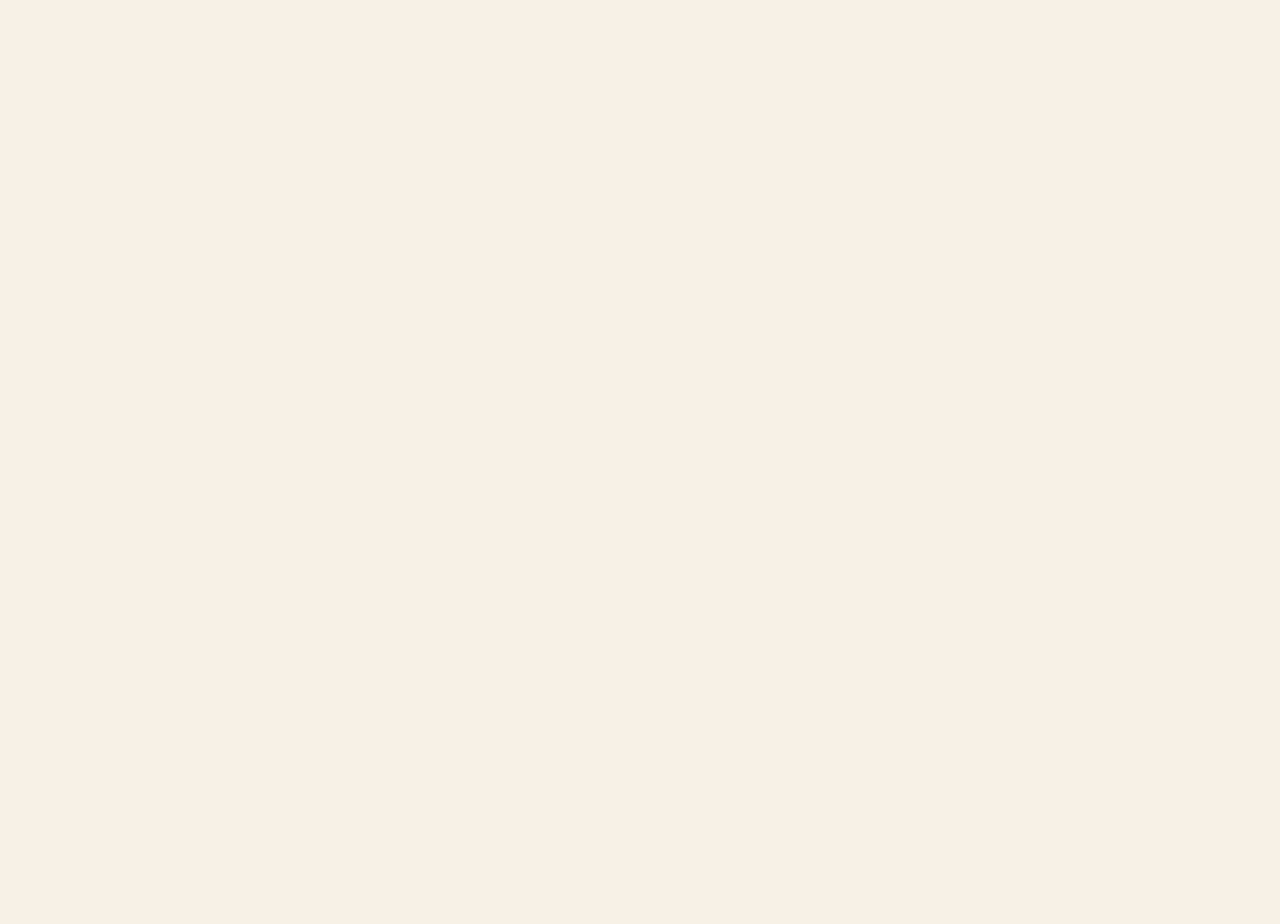
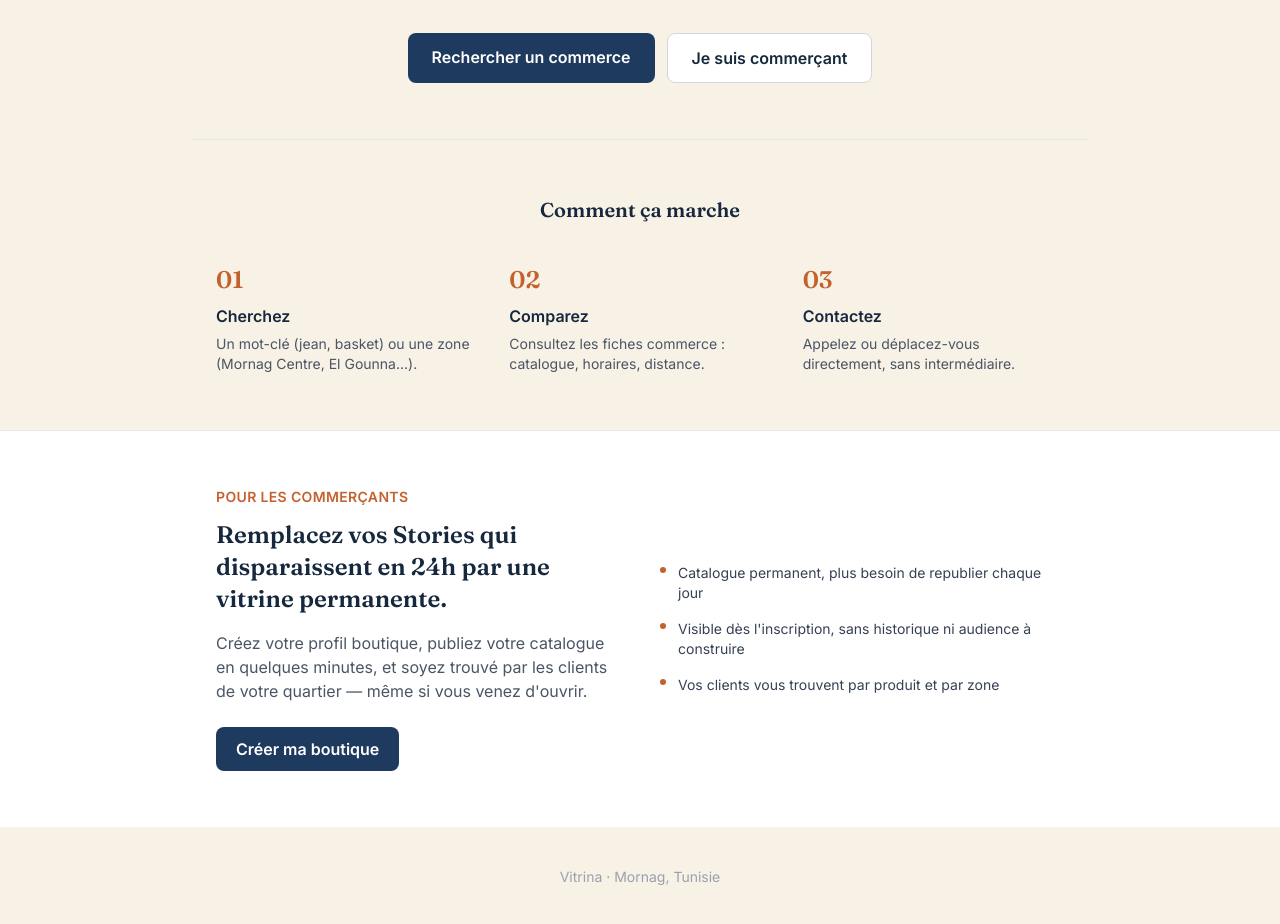
Before and after one commit to GmatiAyoub/vitrina-front, a React (Vite) app: page / in a window 1280 px wide. Before the commit this address led to /recherche. Shown: the part 440-1364 px from the top of the page. Before the commit the page ends 800 px from the top, so only its background shows below. Built offline with nearby package versions, Linux system fonts and the light colour scheme; no server answers.

Commit message:
ajout de page off

```diff
--- a/src/App.jsx
+++ b/src/App.jsx
@@ -1,6 +1,8 @@
-import { BrowserRouter, Routes, Route, Navigate } from 'react-router-dom';
+import { BrowserRouter, Routes, Route } from 'react-router-dom';
 import { AuthProvider } from './context/AuthContext';
 import ProtectedRoute from './components/ProtectedRoute';
+import Navbar from './components/Navbar';
+import HomePage from './pages/HomePage';
 import Login from './pages/Login';
 import Register from './pages/Register';
 import Dashboard from './pages/Dashboard';
@@ -10,7 +12,6 @@ import FavoritesPage from './pages/FavoritesPage';
 import AdminPage from './pages/AdminPage';
 import CommerceProfilePage from './pages/CommerceProfilePage';
 import MyProductsPage from './pages/MyProductsPage';
-import Navbar from './components/Navbar';
 
 function App() {
   return (
@@ -18,7 +19,7 @@ function App() {
       <AuthProvider>
         <Navbar />
         <Routes>
-          <Route path="/" element={<Navigate to="/recherche" replace />} />
+          <Route path="/" element={<HomePage />} />
 
           <Route path="/recherche" element={<SearchPage />} />
           <Route path="/commerces/:id" element={<CommerceDetailPage />} />
@@ -26,47 +27,11 @@ function App() {
           <Route path="/login" element={<Login />} />
           <Route path="/register" element={<Register />} />
 
-          <Route
-            path="/dashboard"
-            element={
-              <ProtectedRoute>
-                <Dashboard />
-              </ProtectedRoute>
-            }
-          />
-
-          <Route
-            path="/favoris"
-            element={
-              <ProtectedRoute allowedRoles={['client']}>
-                <FavoritesPage />
-              </ProtectedRoute>
-            }
-          />
-          <Route
-            path="/admin"
-            element={
-              <ProtectedRoute allowedRoles={['admin']}>
-                <AdminPage />
-              </ProtectedRoute>
-            }
-          />
-          <Route
-            path="/mon-commerce"
-            element={
-              <ProtectedRoute allowedRoles={['commercant']}>
-                <CommerceProfilePage />
-              </ProtectedRoute>
-            }
-          />
-          <Route
-            path="/mes-produits"
-            element={
-              <ProtectedRoute allowedRoles={['commercant']}>
-                <MyProductsPage />
-              </ProtectedRoute>
-            }
-          />
+          <Route path="/dashboard" element={<ProtectedRoute><Dashboard /></ProtectedRoute>} />
+          <Route path="/favoris" element={<ProtectedRoute allowedRoles={['client']}><FavoritesPage /></ProtectedRoute>} />
+          <Route path="/admin" element={<ProtectedRoute allowedRoles={['admin']}><AdminPage /></ProtectedRoute>} />
+          <Route path="/mon-commerce" element={<ProtectedRoute allowedRoles={['commercant']}><CommerceProfilePage /></ProtectedRoute>} />
+          <Route path="/mes-produits" element={<ProtectedRoute allowedRoles={['commercant']}><MyProductsPage /></ProtectedRoute>} />
         </Routes>
       </AuthProvider>
     </BrowserRouter>
--- a/src/components/Navbar.jsx
+++ b/src/components/Navbar.jsx
@@ -12,9 +12,9 @@ export default function Navbar() {
 
   return (
     <nav className="bg-white border-b border-gray-200 px-6 py-3 flex items-center justify-between sticky top-0 z-10 shadow-sm">
-      <Link to="/recherche" className="text-xl font-display font-semibold text-primary">
-        Vitrina
-      </Link>
+      <Link to="/" className="text-xl font-display font-semibold text-primary">
+  Vitrina
+</Link>
 
       <div className="flex items-center gap-5 text-sm">
         <Link to="/recherche" className="text-gray-600 hover:text-primary font-medium">
--- a/src/pages/Dashboard.jsx
+++ b/src/pages/Dashboard.jsx
@@ -1,50 +1,185 @@
+import { useEffect, useState } from 'react';
+import { Navigate, Link } from 'react-router-dom';
 import { useAuth } from '../context/AuthContext';
-import { Navigate, Link } from 'react-router-dom';
+import api from '../api/axios';
 
 export default function Dashboard() {
-  const { user, loading, logout } = useAuth();
+  const { user, loading } = useAuth();
 
   if (loading) return <p className="text-center mt-16 text-gray-500">Chargement...</p>;
   if (!user) return <Navigate to="/login" replace />;
 
   return (
-    <div className="max-w-lg mx-auto mt-16 p-8 bg-white rounded-xl shadow-md">
-      <h1 className="text-xl font-display font-semibold text-ink mb-4">Bienvenue sur Vitrina</h1>
-      <p className="text-gray-600">Email : {user.email}</p>
-      <p className="text-gray-600 mb-4">Rôle : {user.role}</p>
+    <div className="max-w-3xl mx-auto p-6">
+      <h1 className="text-2xl font-display font-semibold text-ink mb-1">
+        Bonjour {user.email.split('@')[0]}
+      </h1>
+      <p className="text-gray-500 text-sm mb-8">
+        {user.role === 'client' && 'Votre espace client Vitrina.'}
+        {user.role === 'commercant' && 'Votre espace commerçant Vitrina.'}
+        {user.role === 'admin' && "Votre espace d'administration Vitrina."}
+      </p>
 
-      <div className="flex flex-col gap-2 mb-4">
-        <Link to="/recherche" className="text-primary font-medium">
-          🔍 Aller à la recherche
-        </Link>
-        {user.role === 'client' && (
-          <Link to="/favoris" className="text-primary font-medium">
-            ★ Mes favoris
-          </Link>
-        )}
-        {user.role === 'commercant' && (
-          <>
-            <Link to="/mon-commerce" className="text-primary font-medium">
-              🏬 Mon commerce
-            </Link>
-            <Link to="/mes-produits" className="text-primary font-medium">
-              📦 Mes produits
-            </Link>
-          </>
-        )}
-        {user.role === 'admin' && (
-          <Link to="/admin" className="text-primary font-medium">
-            ⚙️ Panneau d'administration
-          </Link>
-        )}
-      </div>
-
-      <button
-        onClick={logout}
-        className="bg-primary hover:bg-primary-dark text-white px-4 py-2 rounded-lg font-medium transition-colors"
-      >
-        Se déconnecter
-      </button>
+      {user.role === 'client' && <TableauClient />}
+      {user.role === 'commercant' && <TableauCommercant />}
+      {user.role === 'admin' && <TableauAdmin />}
     </div>
   );
 }
+
+function TableauClient() {
+  const [nbFavoris, setNbFavoris] = useState(null);
+
+  useEffect(() => {
+    api
+      .get('/favoris')
+      .then((res) => setNbFavoris(res.data.favoris.length))
+      .catch(() => setNbFavoris(0));
+  }, []);
+
+  return (
+    <div className="grid grid-cols-1 sm:grid-cols-2 gap-4">
+      <CarteAction
+        titre="Rechercher"
+        description="Trouver un produit ou un commerce à Mornag."
+        lien="/recherche"
+        libelleLien="Lancer une recherche"
+      />
+      <CarteChiffre
+        titre="Mes favoris"
+        chiffre={nbFavoris}
+        lien="/favoris"
+        libelleLien="Voir mes favoris"
+      />
+    </div>
+  );
+}
+
+function TableauCommercant() {
+  const [commerce, setCommerce] = useState(undefined);
+  const [nbProduits, setNbProduits] = useState(null);
+
+  useEffect(() => {
+    api
+      .get('/commerces/me')
+      .then((res) => setCommerce(res.data.commerce))
+      .catch(() => setCommerce(null));
+
+    api
+      .get('/produits/mes-produits')
+      .then((res) => setNbProduits(res.data.produits.length))
+      .catch(() => setNbProduits(0));
+  }, []);
+
+  if (commerce === undefined) {
+    return <p className="text-gray-500 text-sm">Chargement...</p>;
+  }
+
+  if (commerce === null) {
+    return (
+      <div className="bg-white border border-gray-200 rounded-xl p-6">
+        <h2 className="font-semibold text-ink mb-1.5">Créez votre profil boutique</h2>
+        <p className="text-sm text-gray-600 mb-4">
+          Vous n'avez pas encore de commerce enregistré. Créez-le pour commencer à
+          publier votre catalogue.
+        </p>
+        <Link
+          to="/mon-commerce"
+          className="inline-block bg-primary hover:bg-primary-dark text-white px-4 py-2 rounded-lg text-sm font-semibold transition-colors"
+        >
+          Créer mon commerce
+        </Link>
+      </div>
+    );
+  }
+
+  return (
+    <div className="grid grid-cols-1 sm:grid-cols-2 gap-4">
+      <div className="bg-white border border-gray-200 rounded-xl p-5">
+        <p className="text-xs text-gray-500 mb-1">Mon commerce</p>
+        <p className="font-semibold text-ink mb-1">{commerce.nom}</p>
+        <span
+          className={`inline-block px-2 py-0.5 rounded-full text-xs font-medium mb-3 ${
+            commerce.active ? 'bg-green-100 text-green-700' : 'bg-red-100 text-red-700'
+          }`}
+        >
+          {commerce.active ? 'Visible dans la recherche' : 'Suspendu par un admin'}
+        </span>
+        <Link to="/mon-commerce" className="block text-sm text-primary font-medium">
+          Modifier mon profil →
+        </Link>
+      </div>
+      <CarteChiffre
+        titre="Mes produits"
+        chiffre={nbProduits}
+        lien="/mes-produits"
+        libelleLien="Gérer mon catalogue"
+      />
+    </div>
+  );
+}
+
+function TableauAdmin() {
+  const [stats, setStats] = useState(null);
+
+  useEffect(() => {
+    api
+      .get('/admin/statistiques')
+      .then((res) => setStats(res.data.statistiques))
+      .catch(() => {});
+  }, []);
+
+  return (
+    <div>
+      {stats && (
+        <div className="grid grid-cols-2 sm:grid-cols-4 gap-4 mb-6">
+          <MiniStat label="Clients" valeur={stats.nbClients} />
+          <MiniStat label="Commerçants" valeur={stats.nbCommercants} />
+          <MiniStat label="Commerces actifs" valeur={stats.nbCommercesActifs} />
+          <MiniStat label="Produits" valeur={stats.nbProduits} />
+        </div>
+      )}
+      <Link
+        to="/admin"
+        className="inline-block bg-primary hover:bg-primary-dark text-white px-4 py-2 rounded-lg text-sm font-semibold transition-colors"
+      >
+        Ouvrir le panneau d'administration →
+      </Link>
+    </div>
+  );
+}
+
+function CarteAction({ titre, description, lien, libelleLien }) {
+  return (
+    <div className="bg-white border border-gray-200 rounded-xl p-5">
+      <p className="font-semibold text-ink mb-1.5">{titre}</p>
+      <p className="text-sm text-gray-600 mb-4">{description}</p>
+      <Link to={lien} className="text-sm text-primary font-medium">
+        {libelleLien} →
+      </Link>
+    </div>
+  );
+}
+
+function CarteChiffre({ titre, chiffre, lien, libelleLien }) {
+  return (
+    <div className="bg-white border border-gray-200 rounded-xl p-5">
+      <p className="text-xs text-gray-500 mb-1">{titre}</p>
+      <p className="text-3xl font-display font-semibold text-accent mb-3">
+        {chiffre === null ? '—' : chiffre}
+      </p>
+      <Link to={lien} className="text-sm text-primary font-medium">
+        {libelleLien} →
+      </Link>
+    </div>
+  );
+}
+
+function MiniStat({ label, valeur }) {
+  return (
+    <div className="bg-white border border-gray-200 rounded-xl p-4">
+      <p className="text-2xl font-display font-semibold text-accent">{valeur}</p>
+      <p className="text-xs text-gray-500 mt-1">{label}</p>
+    </div>
+  );
+}
--- /dev/null
+++ b/src/pages/HomePage.jsx
@@ -0,0 +1,115 @@
+import { Link } from 'react-router-dom';
+
+export default function HomePage() {
+  return (
+    <div>
+      {/* Hero */}
+      <section className="max-w-3xl mx-auto px-6 pt-16 pb-14 text-center">
+        <p className="text-accent font-semibold text-sm tracking-wide uppercase mb-4">
+          Mornag · Vêtements & chaussures
+        </p>
+        <h1 className="text-4xl sm:text-5xl font-display font-semibold text-ink leading-tight mb-5">
+          Les commerces de votre quartier,
+          <br />
+          sans faire défiler Facebook.
+        </h1>
+        <p className="text-gray-600 text-base sm:text-lg max-w-xl mx-auto mb-8">
+          Vitrina rassemble les boutiques de Mornag dans un seul endroit : cherchez un
+          article, trouvez le commerce le plus proche, contactez-le directement.
+        </p>
+        <div className="flex flex-col sm:flex-row gap-3 justify-center">
+          <Link
+            to="/recherche"
+            className="bg-primary hover:bg-primary-dark text-white px-6 py-3 rounded-lg font-semibold transition-colors"
+          >
+            Rechercher un commerce
+          </Link>
+          <Link
+            to="/register"
+            className="bg-white border border-gray-300 hover:border-primary text-ink px-6 py-3 rounded-lg font-semibold transition-colors"
+          >
+            Je suis commerçant
+          </Link>
+        </div>
+      </section>
+
+      {/* Comment ça marche - côté client */}
+      <section className="max-w-4xl mx-auto px-6 py-14 border-t border-gray-200">
+        <h2 className="text-xl font-display font-semibold text-ink text-center mb-10">
+          Comment ça marche
+        </h2>
+        <div className="grid grid-cols-1 sm:grid-cols-3 gap-8">
+          <Etape
+            numero="01"
+            titre="Cherchez"
+            description="Un mot-clé (jean, basket) ou une zone (Mornag Centre, El Gounna...)."
+          />
+          <Etape
+            numero="02"
+            titre="Comparez"
+            description="Consultez les fiches commerce : catalogue, horaires, distance."
+          />
+          <Etape
+            numero="03"
+            titre="Contactez"
+            description="Appelez ou déplacez-vous directement, sans intermédiaire."
+          />
+        </div>
+      </section>
+
+      {/* Pour les commerçants */}
+      <section className="bg-white border-t border-gray-200">
+        <div className="max-w-4xl mx-auto px-6 py-14 grid grid-cols-1 sm:grid-cols-2 gap-10 items-center">
+          <div>
+            <p className="text-accent font-semibold text-sm tracking-wide uppercase mb-3">
+              Pour les commerçants
+            </p>
+            <h2 className="text-2xl font-display font-semibold text-ink mb-4">
+              Remplacez vos Stories qui disparaissent en 24h
+              par une vitrine permanente.
+            </h2>
+            <p className="text-gray-600 mb-6">
+              Créez votre profil boutique, publiez votre catalogue en quelques minutes,
+              et soyez trouvé par les clients de votre quartier — même si vous venez
+              d'ouvrir.
+            </p>
+            <Link
+              to="/register"
+              className="inline-block bg-primary hover:bg-primary-dark text-white px-5 py-2.5 rounded-lg font-semibold transition-colors"
+            >
+              Créer ma boutique
+            </Link>
+          </div>
+          <ul className="flex flex-col gap-4">
+            <Avantage texte="Catalogue permanent, plus besoin de republier chaque jour" />
+            <Avantage texte="Visible dès l'inscription, sans historique ni audience à construire" />
+            <Avantage texte="Vos clients vous trouvent par produit et par zone" />
+          </ul>
+        </div>
+      </section>
+
+      <footer className="max-w-4xl mx-auto px-6 py-10 text-center">
+        <p className="text-sm text-gray-400">Vitrina · Mornag, Tunisie</p>
+      </footer>
+    </div>
+  );
+}
+
+function Etape({ numero, titre, description }) {
+  return (
+    <div>
+      <p className="text-accent font-display font-semibold text-2xl mb-2">{numero}</p>
+      <h3 className="font-semibold text-ink mb-1.5">{titre}</h3>
+      <p className="text-sm text-gray-600">{description}</p>
+    </div>
+  );
+}
+
+function Avantage({ texte }) {
+  return (
+    <li className="flex items-start gap-3">
+      <span className="mt-1 w-1.5 h-1.5 rounded-full bg-accent shrink-0" />
+      <span className="text-gray-700 text-sm">{texte}</span>
+    </li>
+  );
+}
```
